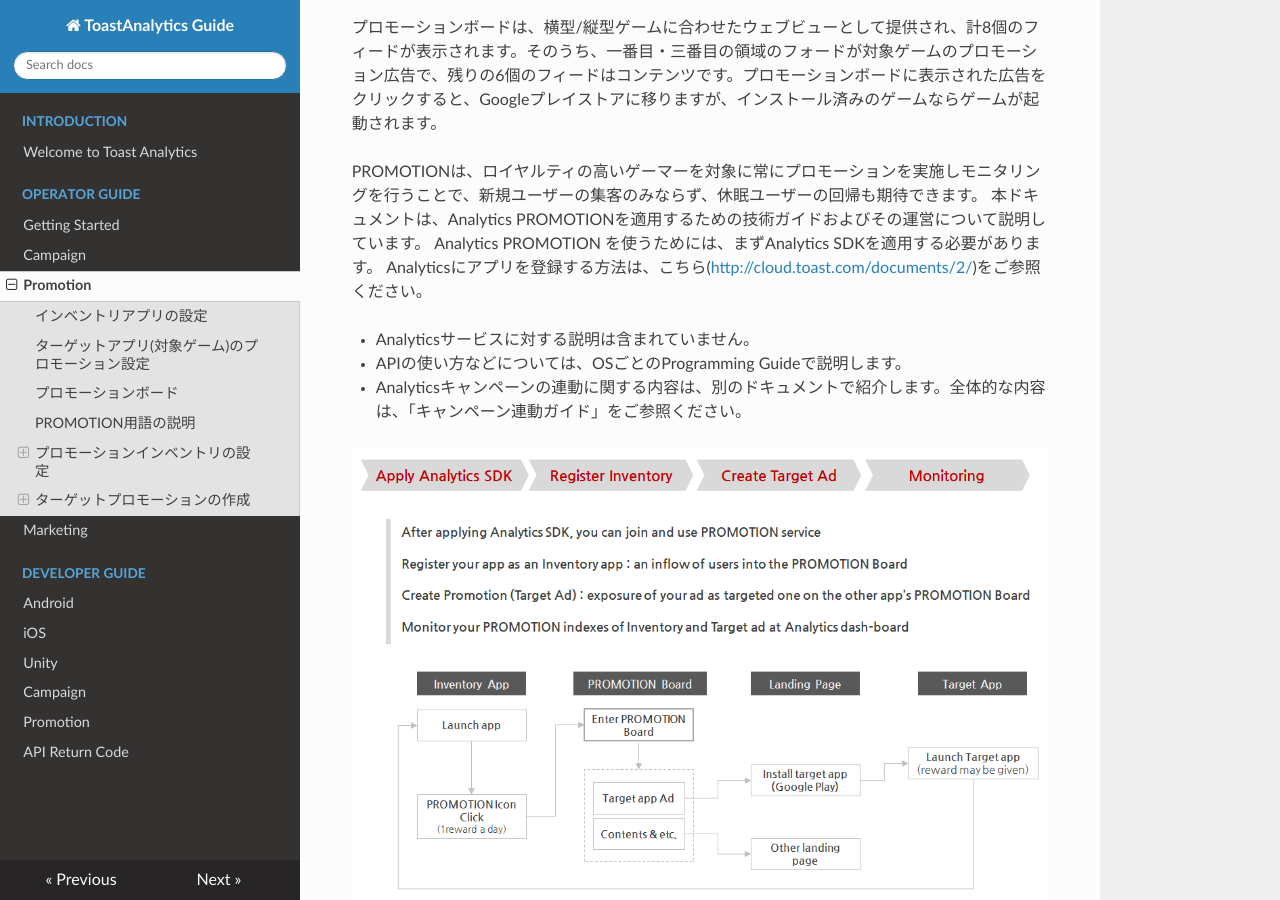
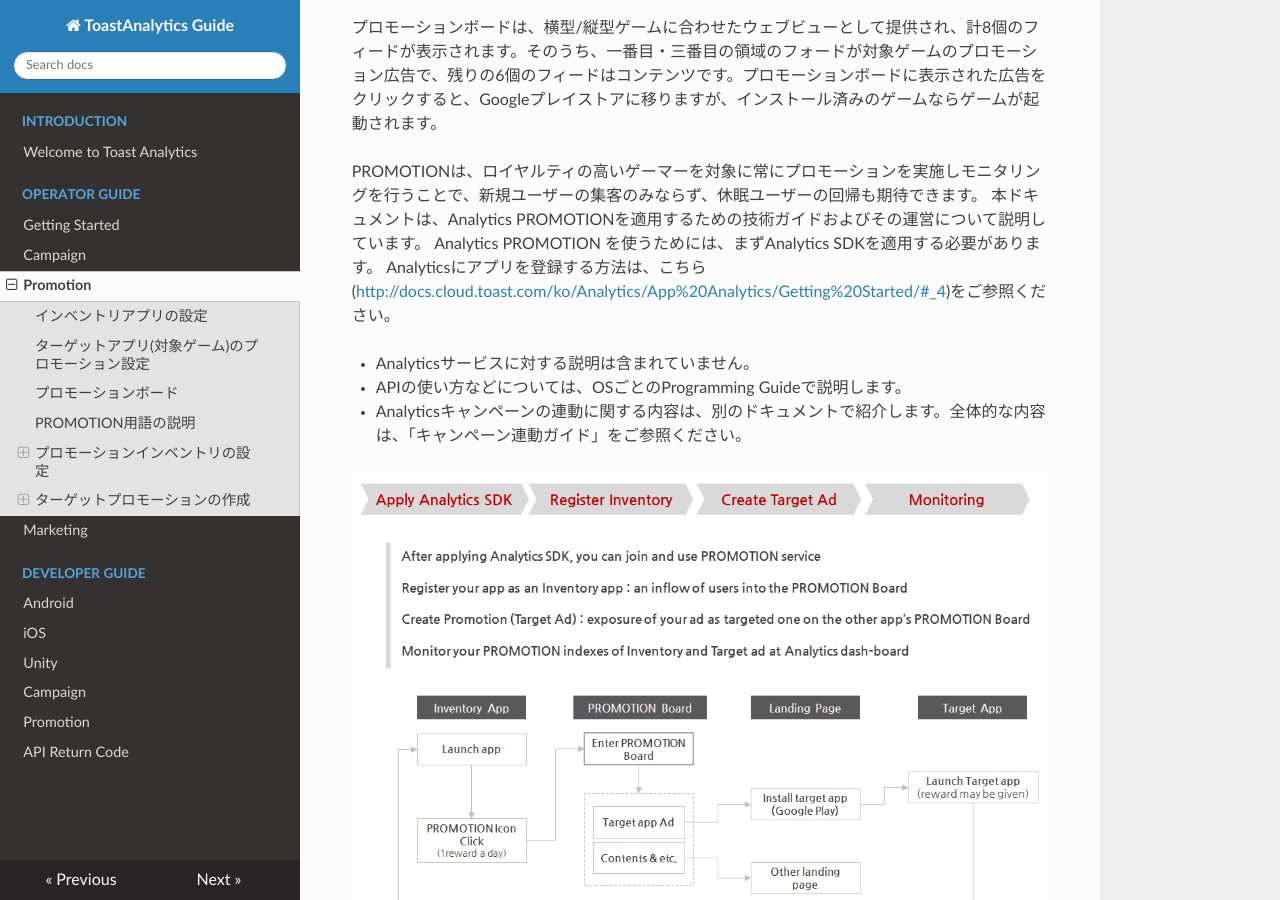
Before and after one commit to ToastAnalytics/ToastAnalytics_JA, an MkDocs documentation site: the page built from docs/Developer/3. Promotion Guide.md, in a window 1280 px wide and 900 px high, scrolled down 828 px. Built offline with MkDocs 1.6.1, drawn with Linux system fonts in a browser that asks for light colours; nearby versions of some CDN libraries; old or Windows-style settings are respelled for this version of MkDocs; part of the change alters nothing that is shown.

Commit message:
Update 3. Promotion Guide.md

```diff
--- a/docs/Developer/3. Promotion Guide.md
+++ b/docs/Developer/3. Promotion Guide.md
@@ -19,7 +19,7 @@ AnalyticsでPROMOTIONとは、Analyticsを使用しているゲームの間で
 PROMOTIONは、ロイヤルティの高いゲーマーを対象に常にプロモーションを実施しモニタリングを行うことで、新規ユーザーの集客のみならず、休眠ユーザーの回帰も期待できます。
 本ドキュメントは、Analytics PROMOTIONを適用するための技術ガイドおよびその運営について説明しています。
 Analytics PROMOTION を使うためには、まずAnalytics SDKを適用する必要があります。
-Analyticsにアプリを登録する方法は、こちら(<http://cloud.toast.com/documents/2/>)をご参照ください。
+Analyticsにアプリを登録する方法は、こちら(<http://docs.cloud.toast.com/ko/Analytics/App%20Analytics/Getting%20Started/#_4>)をご参照ください。
 
 * Analyticsサービスに対する説明は含まれていません。
 * APIの使い方などについては、OSごとのProgramming Guideで説明します。
```
